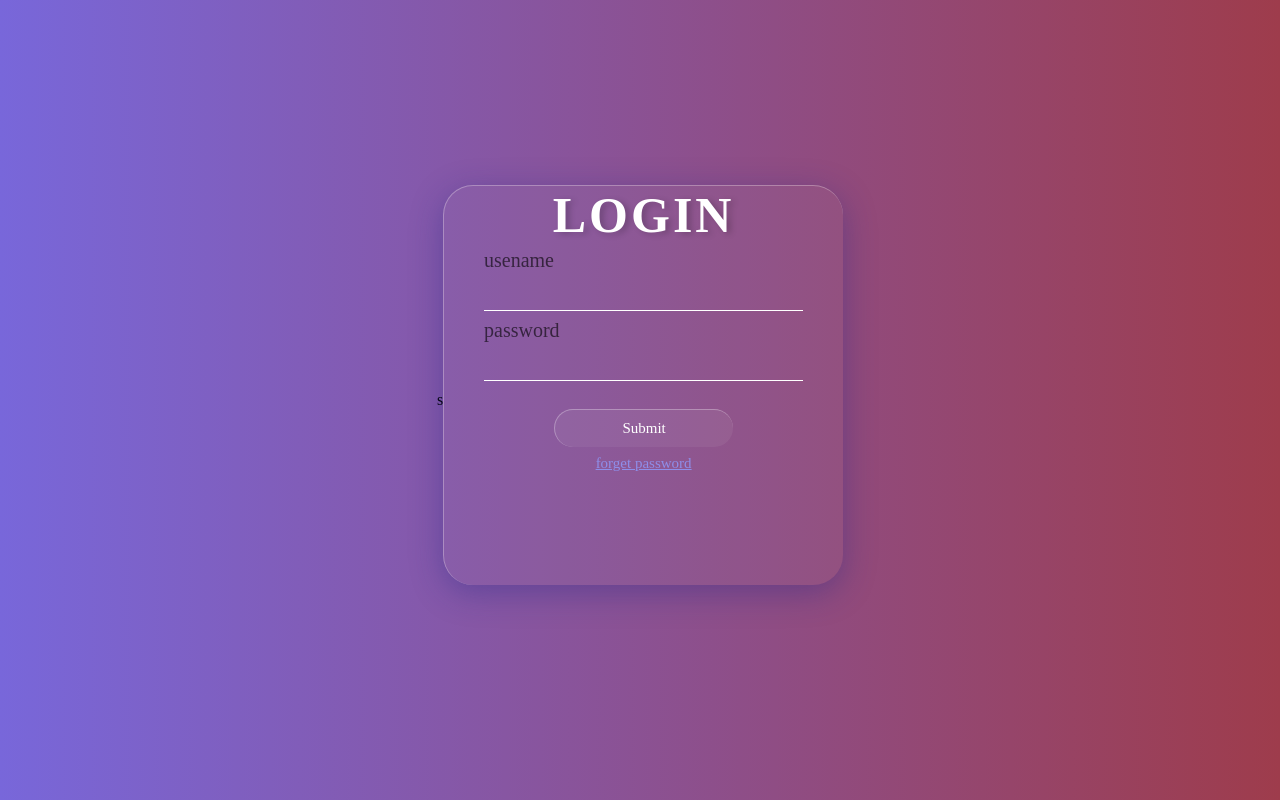
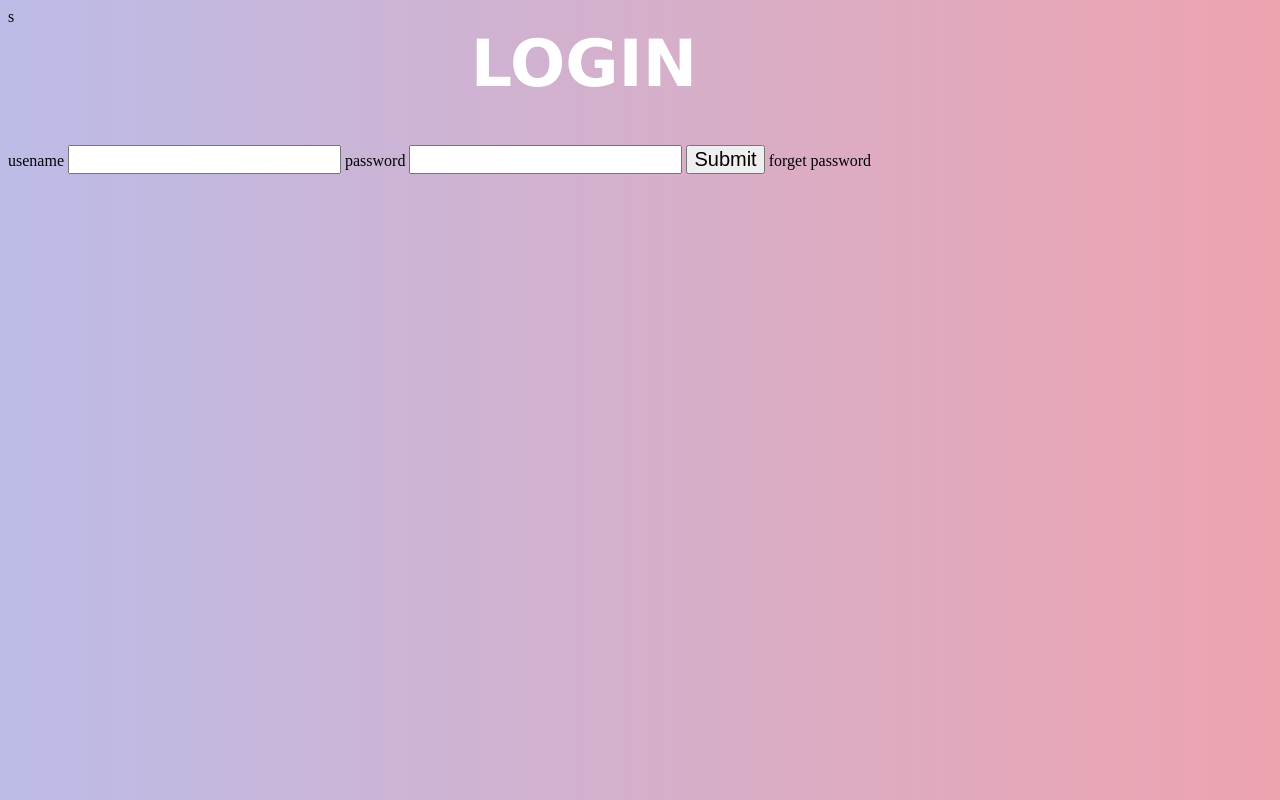
Before and after one commit to ragi05/home, a plain HTML site: page table.html in a window 1280 px wide. Drawn offline with Linux system fonts and the light colour scheme.

Commit message:
Add files via upload

```diff
--- a/main.css
+++ b/main.css
@@ -1,81 +1,74 @@
-
-@import url('https://fonts.googleapis.com/css2?family=Poppins:ital,wght@1,100&display=swap');
-*{
-    margin: 0;
-    padding: 0;
-    box-sizing: border-box;
-    font-family: bold;
-
-}
 body{
-    height:100vh;
-    width: 100%;
-    display: flex;
-    justify-content: center;
-    align-items: center;
-    background: linear-gradient(to right,rgb(120, 103, 218),rgb(158, 60, 76));
-}
-form{
-    width: 25rem;
-    height: 25rem;
-    display: flex;
-    flex-direction: column;
-    background: rgb(187, 184, 184,0.06);
-    box-shadow: 0 8px 32px 0 rgb(31, 38, 135,.37);
-    border-radius: 30px;
-    border-left: 1px solid rgb(255, 248, 248,.3);
-    border-top:  1px solid rgb(255, 248, 248,.3);
-    margin-bottom: 30px;
-}
-h1{
-    font-size: 50px;
+    cursor: pointer;
+  background:linear-gradient(to right,rgb(188, 188, 231),rgb(238, 163, 175));
+    width: 90%;
+    height: 90vh;
+  }
+  h1{
+    margin-top: 0px;
+    font-size: 65px;
+  font-family: Verdana, Geneva, Tahoma, sans-serif;
     text-align: center;
     color: white;
-    text-shadow: 4px 2px 6px rgb(0,0,0,.2);
-    letter-spacing: 3px;
-    margin-bottom: 5px;
-}
-label{
+  }
+  .h1:hover{
+    cursor: pointer;
+    background: linear-gradient(to right,red,blue);
+  }
+
+  .form{
+  margin-left: 30px;
+  }
+  input{
     font-size: 20px;
-    color:black;
-    margin-left: 10%;
-opacity:.6 ;
-text-shadow: 4px 2px 4px 6px rgb(0,0,0,.2);
-}
-input{
-    width: 80%;
-    margin: 5% auto;
-    font-size: medium;
-    background: transparent;
-    margin-bottom: 2%;
-    color: black;
+    font-family: Arial, Helvetica, sans-serif;
+    font-weight: 100px;
+  }
+  button{
+   font-size: 30px;
+    font-family: 'Gill Sans', 'Gill Sans MT', Calibri, 'Trebuchet MS', sans-serif;
+    border-radius: 15px;
+    margin-top: 60px;
+    margin-left: 20px;
     border: none;
     outline: none;
-    border-bottom: 1px solid white;
+    border-bottom: 1px solid white 0.06;
+    border-top: 1px solid white 0.06;
+  }
+  button:hover{
+    background: linear-gradient(90deg, rgb(243, 40, 40) 0%,rgb(31, 160, 177) 100%);
+  float: top;
 
-}
-#button{
-    width: 45%;
-    margin: none;
-    color: white;
+  }
+  .h1:hover{
+    cursor: pointer;
+    background: linear-gradient(90deg, rgb(243, 40, 40) 0%,rgb(31, 160, 177) 100%),rgb(224, 34, 224);
+  }
+  .log:hover{
+   background: red ,pink;
+
+  }
+  #h2{
+    margin-top: 10px;
+    margin-left: 15px;
+    font-size: 50px;
+    font-family: initial;
+    letter-spacing: 2px;
+    text-shadow: 3px solid black 0.6;
+  }
+  .down{
+    color: black;
+    align-items: right;
+    text-align: right;
+    font-size: 20px;
+    border-radius: 30px;
+
+  }
+  a{
+    background: transparent;
+    color: black;
     outline: none;
-    border-radius: 20px;
-    font-size: 15px;
-    background: rgb(255,255,255,0.06);
-   padding: 10px 30px;
-   border: none;
-   text-shadow: 2px 4px 4px rgb(253, 251, 251,0.03);
-   box-shadow: 3px 3px 5px rbg(25,255,255,.37);
-   border-left: 1px solid rgb(255, 255, 255,.3);
-   border-top: 1px solid rgb(255, 255, 255,.3);
+    border: none;
+    text-decoration: none;
 
-
-}
-a{
-    text-align: center;
-    font-size: 15px;
-
-    color: rgb(142, 142, 233);
-
-
-}
+  }
```
Also changed, not shown: ragi.html (added, +33 -0 lines).
